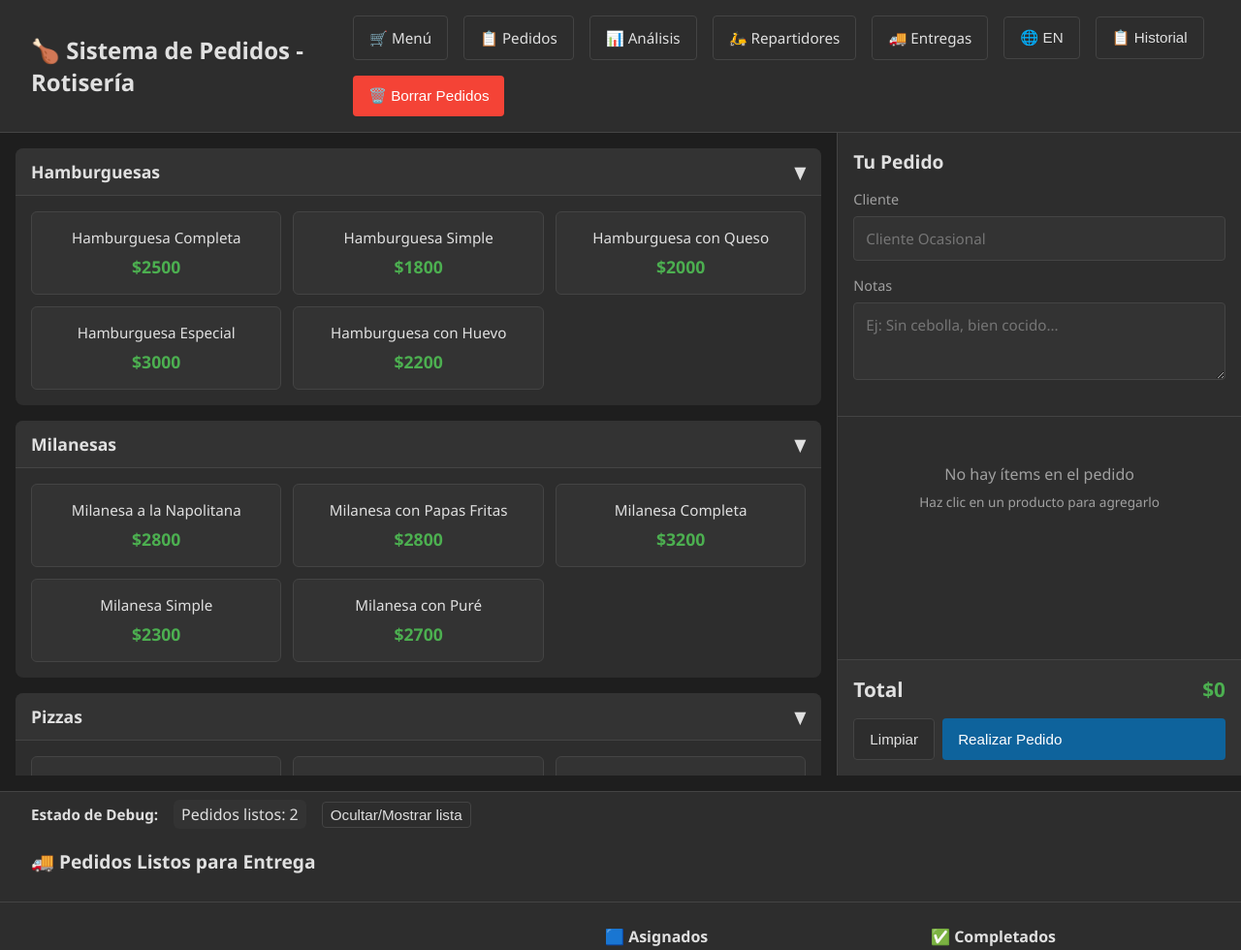
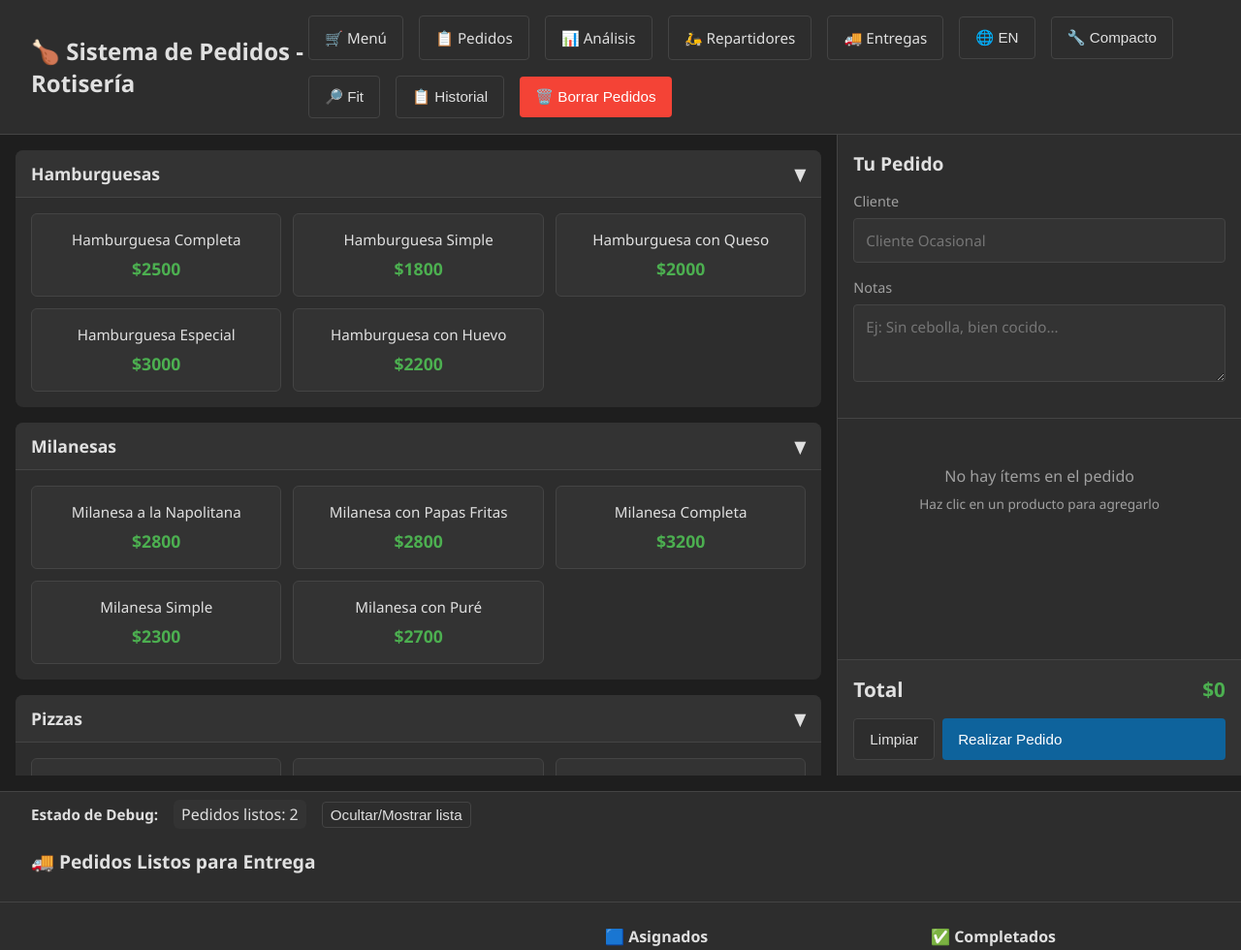
Before and after one commit to Goblincake/delicatessenV8, a Flask app: page / in a window 1280 px wide. Shown: the top 980 px of the page at 97% size. Run offline with Flask 3, Linux system fonts and the light colour scheme.

Commit message:
UX: add Fit-to-viewport and compact mode; scale menu to fit

```diff
--- a/templates/_header.html
+++ b/templates/_header.html
@@ -7,6 +7,8 @@
         <a href="/drivers" class="btn btn-secondary" data-i18n="drivers">🛵 Repartidores</a>
         <a href="/deliveries" class="btn btn-secondary" data-i18n="deliveries">🚚 Entregas</a>
         <button class="btn btn-secondary" onclick="toggleLanguage()" id="langBtn" data-i18n="langBtn">🌐 EN</button>
+        <button id="compactToggleBtn" class="btn btn-secondary" onclick="toggleCompactMode()" data-i18n="compactToggle">🗜️ Compact</button>
+        <button id="fitToggleBtn" class="btn btn-secondary" onclick="fitToViewport()" data-i18n="fitBtn">🔎 Fit</button>
         {% if is_index %}
         <button class="btn btn-secondary" onclick="showHistory()" data-i18n="history">📋 Historial</button>
         <button id="clearAllBtn" class="btn btn-danger" onclick="clearAllOrders()" data-i18n="clearAll">🗑️ Borrar Pedidos</button>
@@ -78,6 +80,10 @@
             unassigned: "(unassigned)"
         }
     };
+    // Add compact toggle translation key defaults if missing
+    Object.keys(translations).forEach(lang => {
+        translations[lang].compactToggle = translations[lang].compactToggle || (lang === 'es' ? '🔧 Compacto' : '🔧 Compact');
+    });
 
     let currentLang = localStorage.getItem('lang') || 'es';
 
@@ -119,8 +125,72 @@
         if (typeof loadReadyOrders === 'function') loadReadyOrders();
     }
 
-    // Apply language on load
-    window.addEventListener('DOMContentLoaded', applyLanguage);
+    // Compact mode: reduce paddings and make menu full-height
+    function toggleCompactMode(){
+        const cur = document.body.classList.toggle('compact');
+        localStorage.setItem('ui.compact', cur ? '1' : '0');
+        updateCompactButton();
+    }
+
+    function updateCompactButton(){
+        const btn = document.getElementById('compactToggleBtn');
+        if(!btn) return;
+        const enabled = document.body.classList.contains('compact');
+        btn.textContent = enabled ? (translations[currentLang].compactToggle + ' ✓') : translations[currentLang].compactToggle;
+    }
+
+    function applyCompactMode(){
+        const v = localStorage.getItem('ui.compact');
+        if(v === '1') document.body.classList.add('compact'); else document.body.classList.remove('compact');
+        updateCompactButton();
+    }
+
+    // Fit-to-viewport: scale the main container so everything fits without scrolling
+    function fitToViewport(){
+        const container = document.querySelector('.container');
+        if(!container) return;
+        // reset first
+        document.documentElement.style.setProperty('--main-scale', '1');
+        document.body.style.overflow = '';
+        // measure natural height
+        const totalH = document.documentElement.scrollHeight;
+        const winH = window.innerHeight;
+        let scale = 1;
+        if(totalH > winH) scale = (winH - 8) / totalH; // small margin
+        scale = Math.max(0.5, Math.min(1, scale));
+        document.documentElement.style.setProperty('--main-scale', String(scale));
+        if(scale < 1) document.body.style.overflow = 'hidden';
+        localStorage.setItem('ui.fitScale', String(scale));
+        updateFitButton();
+    }
+
+    function resetFit(){
+        document.documentElement.style.setProperty('--main-scale', '1');
+        document.body.style.overflow = '';
+        localStorage.removeItem('ui.fitScale');
+        updateFitButton();
+    }
+
+    function updateFitButton(){
+        const btn = document.getElementById('fitToggleBtn');
+        if(!btn) return;
+        const scale = parseFloat(localStorage.getItem('ui.fitScale') || '1');
+        btn.textContent = scale < 1 ? '🔎 Fit ✓' : translations[currentLang].fitBtn || '🔎 Fit';
+    }
+
+    function applyFitFromStorage(){
+        const s = localStorage.getItem('ui.fitScale');
+        if(s){
+            document.documentElement.style.setProperty('--main-scale', s);
+            if(parseFloat(s) < 1) document.body.style.overflow = 'hidden';
+        } else {
+            document.documentElement.style.setProperty('--main-scale', '1');
+        }
+        updateFitButton();
+    }
+
+    // Apply language, compact mode and fit settings on load
+    window.addEventListener('DOMContentLoaded', ()=>{ applyLanguage(); applyCompactMode(); applyFitFromStorage(); });
 
     function escapeHtml(text) {
         if (text == null) return '';
--- a/templates/index.html
+++ b/templates/index.html
@@ -6,6 +6,7 @@
     <title>Sistema de Pedidos - Rotisería</title>
     {% include '_header_css.html' %}
     <style>
+        :root { --main-scale: 1; }
         :root {
             --bg: #1e1e1e;
             --bg-secondary: #2d2d2d;
@@ -36,7 +37,10 @@
         .container {
             display: flex;
             flex-direction: column;
-            height: 100vh;
+                height: 100vh;
+                transform: scale(var(--main-scale));
+                transform-origin: top left;
+                width: calc(100% / var(--main-scale));
         }
 
         header {
@@ -68,8 +72,24 @@
         .menu-panel {
             flex: 2;
             padding: 1rem;
-            overflow-y: auto;
-        }
+            overflow: hidden;
+        }
+
+        /* Compact mode overrides */
+        body.compact header { padding: 0.5rem 1rem; }
+        body.compact header h1 { font-size: 1rem; }
+        body.compact .menu-panel { padding: 0.5rem; }
+        body.compact .menu-item { padding: 0.5rem; }
+        body.compact .menu-item .item-name { font-size: 0.88rem; }
+        body.compact .menu-item .item-price { font-size: 0.95rem; }
+        body.compact .category-items { grid-template-columns: repeat(auto-fill, minmax(140px, 1fr)); gap: 0.45rem; }
+        body.compact .order-panel { display: none; }
+        /* When fit scale applied, ensure body doesn't show scrollbars */
+        html[style] .container { will-change: transform; }
+        body.compact .main-content { grid-template-columns: 1fr; }
+        body.compact .category-header { padding: 0.5rem 0.6rem; font-size: 0.95rem; }
+        body.compact .category-items { padding: 0.6rem; }
+        body.compact .menu-item { font-size: 0.92rem; }
 
         .category {
             background-color: var(--bg-secondary);
```
